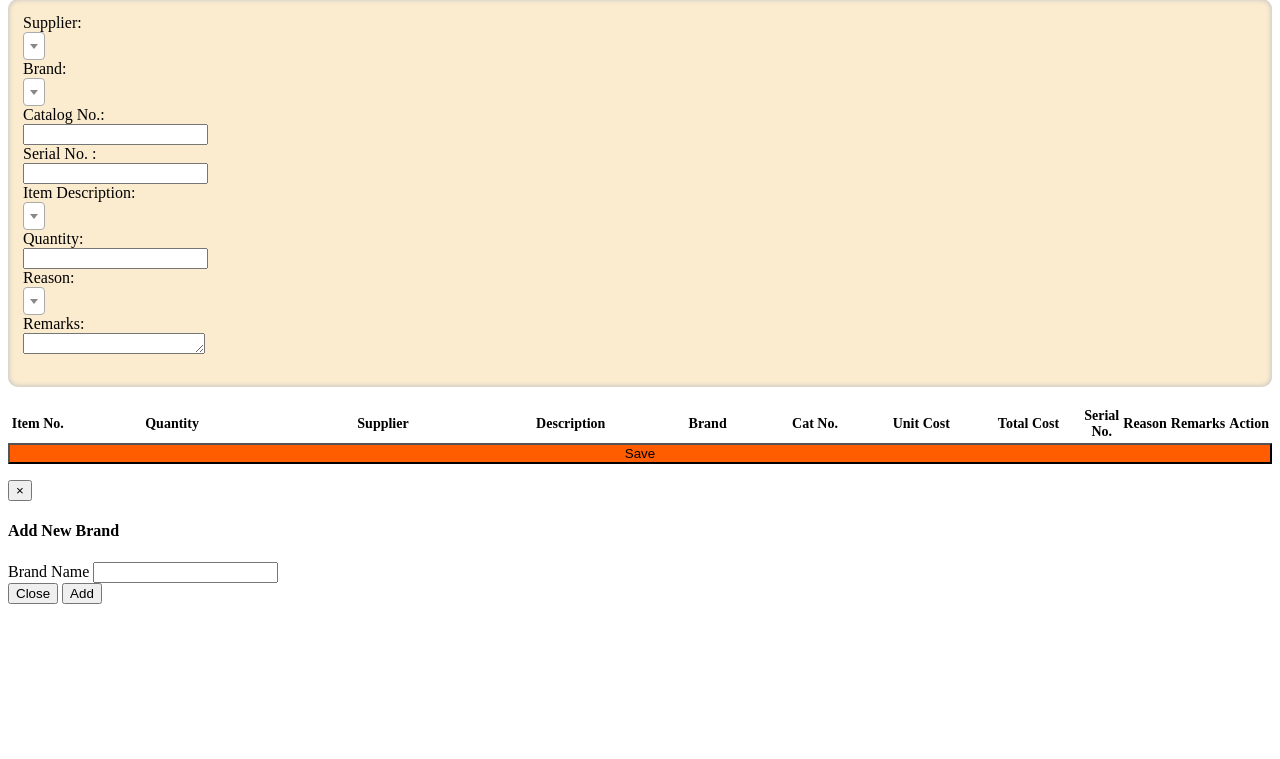
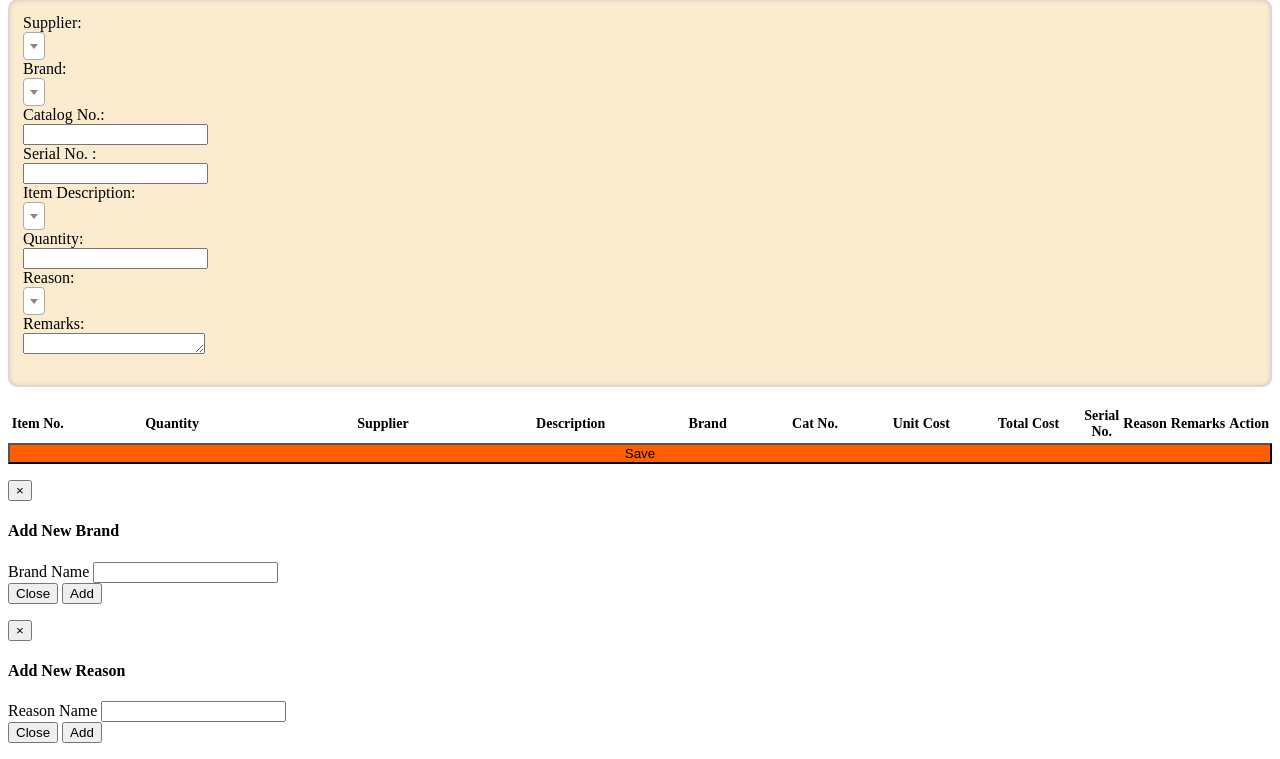
Before and after one commit to JonahBenares/inventory, a CodeIgniter app: the page made by application/views/restock/add_restock_second.php in a window 1280 px wide. Shown: the part 45-804 px from the top of the page. Before the commit the page ends 649 px from the top, so only its background shows below. Run offline with CodeIgniter, Linux system fonts and the light colour scheme; the visitor is signed in with stand-in values (Sample User, id 1); data that the repository does not hold is empty; some libraries are stand-ins or nearby versions.

Commit message:
Add reason modal in add_Restock_second

```diff
--- a/application/views/restock/add_restock_second.php
+++ b/application/views/restock/add_restock_second.php
@@ -137,6 +137,9 @@
 										<option value = "<?php echo $res->reason;?>"><?php echo $res->reason;?></option>
 										<?php } ?>
 									</select>
+									<a class=" clickable panel-toggle panel-button-tab-right shadow"  data-toggle="modal" data-target="#Reasonmodal">
+										<span class="fa fa-plus"></span>
+									</a>
 									<!-- <textarea class="form-control" rows="1" name='reason' id='reason'></textarea>
 									<span id="suggestion-reason"></span></td> -->
 								</div>
@@ -232,12 +235,36 @@
 			</div>
 		</div>
 	</div>
+	<div class="modal fade" id="Reasonmodal" tabindex="-1" role="dialog" aria-labelledby="myModalLabel">
+		<div class="modal-dialog" role="document">
+			<div class="modal-content">
+				<div class="modal-header modal-headback">
+					<button type="button" class="close" data-dismiss="modal" aria-label="Close"><span aria-hidden="true">&times;</span></button>
+					<h4 class="modal-title" id="myModalLabel">Add New Reason</h4>
+				</div>
+				<div class="modal-body">
+					<form method="POST">
+						<label>Reason Name</label>
+						<input type = "text" name = "reasonname" id="reasonname" class = "form-control option">
+						<div class="modal-footer">
+							<button type="button" class="btn btn-default" data-dismiss="modal">Close</button>
+							<input type="hidden" name="baseurl1" id="baseurl1" value="<?php echo base_url(); ?>">
+							<input type="button" id = "btnAddres"  class="btn btn-warning" value = "Add" onclick = "addReason()" />
+						</div>
+					</form>
+				</div>
+			</div>
+		</div>
+	</div>
 	<script>
 	    $('.select2').select2();
 	</script>
 	<script type="text/javascript">
 		$('#btnAdd').click(function() {
 		    $('#myModal').modal('hide');
+		});
+		$('#btnAddres').click(function() {
+		    $('#Reasonmodal').modal('hide');
 		});
 		function removeresitem(rdetails_id,baseurl){
 		    var redirect = baseurl+'index.php/restock/deleteResItem';
--- a/assets/js/restock.js
+++ b/assets/js/restock.js
@@ -502,3 +502,12 @@ function addBrand() {
         }
     });*/
 }
+
+function addReason() {
+   var reason = document.getElementById("reason");
+   var reasonname = document.getElementById("reasonname").value;
+   var option = document.createElement("OPTION");
+   option.innerHTML = document.getElementById("reasonname").value;
+   option.value = document.getElementById("reasonname").value;
+   reason.options.add(option);
+}
```
